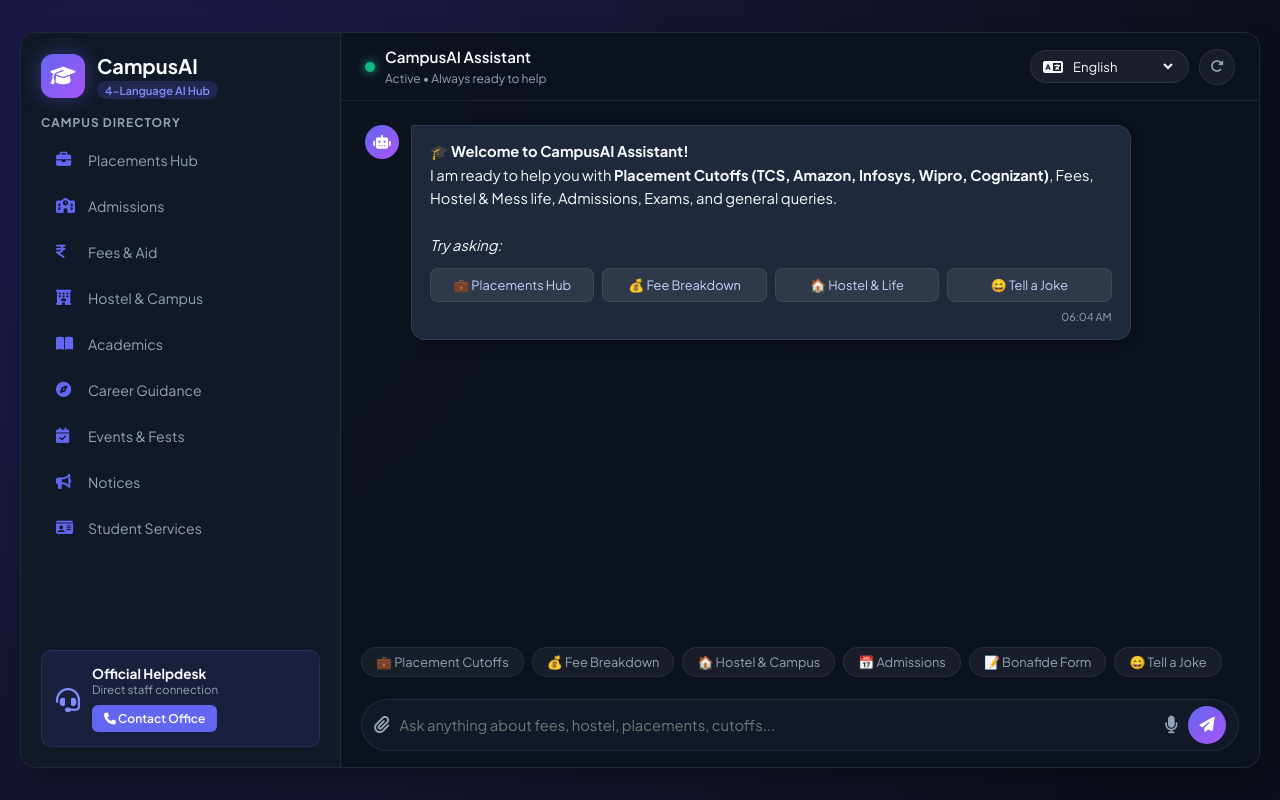
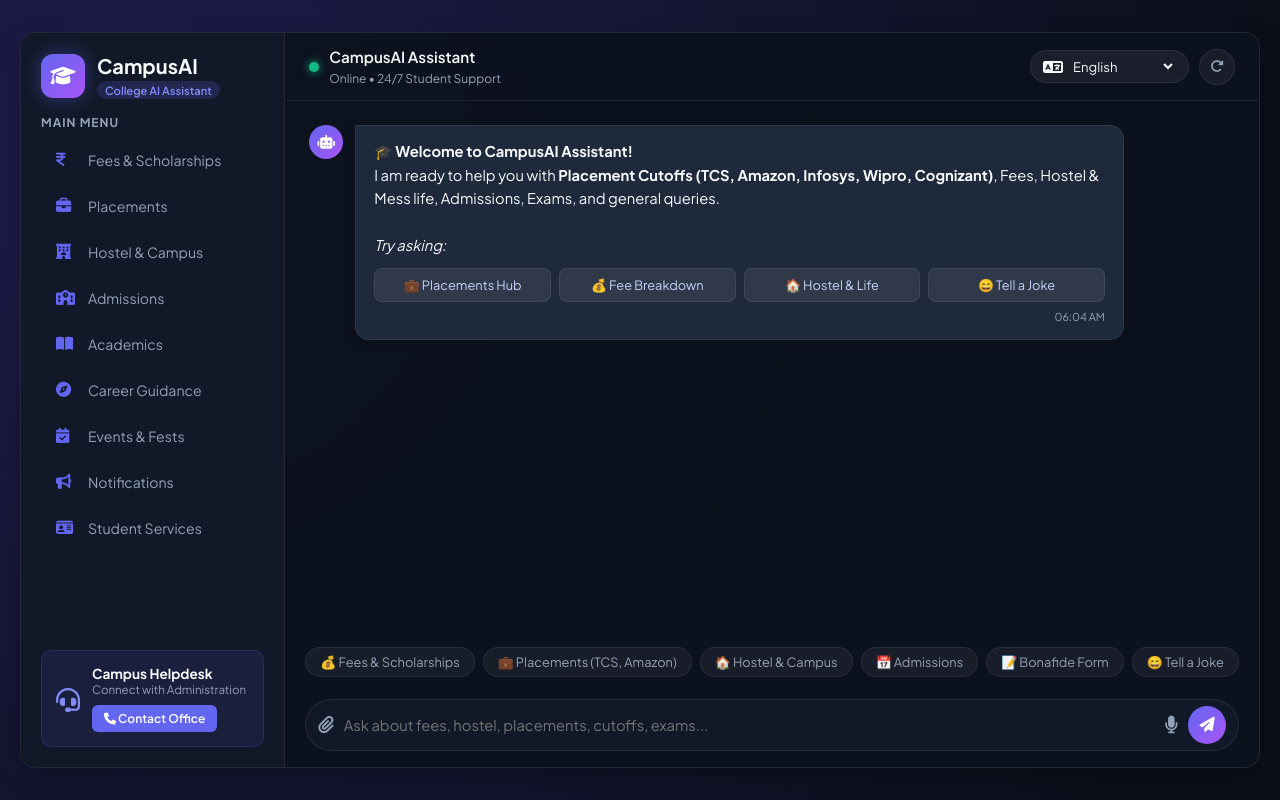
Before and after one commit to TulasiPolireddy/Ai-chat-bot, a plain HTML site: page index.html in a window 1280 px wide. Drawn offline with Linux system fonts and the light colour scheme.

Commit message:
Update text and structure in index.html

```diff
--- a/index.html
+++ b/index.html
@@ -6,7 +6,7 @@
     <title>CampusAI | Smart Multilingual College Assistant</title>
     <!-- Google Fonts -->
     <link href="https://fonts.googleapis.com/css2?family=Plus+Jakarta+Sans:wght@300;400;500;600;700;800&display=swap" rel="stylesheet">
-    <!-- Font Awesome 6 Icons -->
+    <!-- Font Awesome Icons -->
     <link rel="stylesheet" href="https://cdnjs.cloudflare.com/ajax/libs/font-awesome/6.5.1/css/all.min.css">
     <link rel="stylesheet" href="style.css">
 </head>
@@ -21,24 +21,24 @@
                 </div>
                 <div>
                     <h2>CampusAI</h2>
-                    <span class="badge">4-Language AI Hub</span>
+                    <span class="badge">College AI Assistant</span>
                 </div>
             </div>
 
             <div class="sidebar-section">
-                <h3>Campus Directory</h3>
+                <h3>Main Menu</h3>
                 <div class="category-list">
+                    <button class="cat-btn" onclick="sendQuickPrompt('Fees and scholarships details')">
+                        <i class="fa-solid fa-indian-rupee-sign"></i> <span>Fees & Scholarships</span>
+                    </button>
                     <button class="cat-btn" onclick="sendQuickPrompt('Placement eligibility and company criteria')">
-                        <i class="fa-solid fa-briefcase"></i> <span>Placements Hub</span>
+                        <i class="fa-solid fa-briefcase"></i> <span>Placements</span>
+                    </button>
+                    <button class="cat-btn" onclick="sendQuickPrompt('Hostel facilities, mess food and timings')">
+                        <i class="fa-solid fa-hotel"></i> <span>Hostel & Campus</span>
                     </button>
                     <button class="cat-btn" onclick="sendQuickPrompt('College admission process and dates')">
                         <i class="fa-solid fa-school"></i> <span>Admissions</span>
-                    </button>
-                    <button class="cat-btn" onclick="sendQuickPrompt('Fee structure, deadlines and scholarships')">
-                        <i class="fa-solid fa-indian-rupee-sign"></i> <span>Fees & Aid</span>
-                    </button>
-                    <button class="cat-btn" onclick="sendQuickPrompt('Hostel facilities, mess food and timings')">
-                        <i class="fa-solid fa-hotel"></i> <span>Hostel & Campus</span>
                     </button>
                     <button class="cat-btn" onclick="sendQuickPrompt('Exam schedule, syllabus and attendance')">
                         <i class="fa-solid fa-book-open"></i> <span>Academics</span>
@@ -50,7 +50,7 @@
                         <i class="fa-solid fa-calendar-check"></i> <span>Events & Fests</span>
                     </button>
                     <button class="cat-btn" onclick="sendQuickPrompt('Recent circulars and notices')">
-                        <i class="fa-solid fa-bullhorn"></i> <span>Notices</span>
+                        <i class="fa-solid fa-bullhorn"></i> <span>Notifications</span>
                     </button>
                     <button class="cat-btn" onclick="sendQuickPrompt('Student services, bonafide and certificates')">
                         <i class="fa-solid fa-id-card"></i> <span>Student Services</span>
@@ -58,12 +58,12 @@
                 </div>
             </div>
 
-            <!-- College Emergency / Official Desk -->
+            <!-- College Helpdesk Card -->
             <div class="support-card">
                 <div class="support-icon"><i class="fa-solid fa-headset"></i></div>
                 <div>
-                    <h4>Official Helpdesk</h4>
-                    <p>Direct staff connection</p>
+                    <h4>Campus Helpdesk</h4>
+                    <p>Connect with Administration</p>
                     <button class="btn-support" onclick="triggerHandoff()"><i class="fa-solid fa-phone"></i> Contact Office</button>
                 </div>
             </div>
@@ -81,7 +81,7 @@
                         <span class="online-dot"></span>
                         <div>
                             <h3>CampusAI Assistant</h3>
-                            <span class="subtext">Active • Always ready to help</span>
+                            <span class="subtext">Online • 24/7 Student Support</span>
                         </div>
                     </div>
                 </div>
@@ -98,7 +98,7 @@
                         </select>
                     </div>
 
-                    <!-- Clear Chat -->
+                    <!-- Reset Chat -->
                     <button class="icon-btn" title="Reset Conversation" onclick="clearChat()">
                         <i class="fa-solid fa-rotate-right"></i>
                     </button>
@@ -108,28 +108,28 @@
             <!-- Chat Message Window -->
             <div class="chat-body" id="chatBody"></div>
 
-            <!-- Quick Action Chips -->
+            <!-- Quick Action Chips (Single Clean Option for Fees & Scholarships) -->
             <div class="quick-chips" id="quickChips">
-                <button class="chip" onclick="sendQuickPrompt('Placement eligibility and company criteria')">💼 Placement Cutoffs</button>
-                <button class="chip" onclick="sendQuickPrompt('Fee structure, deadlines and scholarships')">💰 Fee Breakdown</button>
+                <button class="chip" onclick="sendQuickPrompt('Fees and scholarships details')">💰 Fees & Scholarships</button>
+                <button class="chip" onclick="sendQuickPrompt('Placement eligibility and company criteria')">💼 Placements (TCS, Amazon)</button>
                 <button class="chip" onclick="sendQuickPrompt('Hostel facilities, mess food and timings')">🏠 Hostel & Campus</button>
-                <button class="chip" onclick="sendQuickPrompt('Admission process and dates')">📅 Admissions</button>
+                <button class="chip" onclick="sendQuickPrompt('College admission process and dates')">📅 Admissions</button>
                 <button class="chip" onclick="sendQuickPrompt('How can I get a Bonafide Certificate?')">📝 Bonafide Form</button>
                 <button class="chip" onclick="sendQuickPrompt('Tell me a campus joke')">😄 Tell a Joke</button>
             </div>
 
-            <!-- Chat Footer Input -->
+            <!-- Chat Input Footer -->
             <footer class="chat-footer">
                 <div class="input-wrapper">
                     <!-- File Upload Button -->
-                    <label class="file-upload-btn" title="Upload circular or document">
+                    <label class="file-upload-btn" title="Upload circular or syllabus">
                         <i class="fa-solid fa-paperclip"></i>
                         <input type="file" id="docUpload" accept=".pdf,.doc,.txt" onchange="handleFileUpload(event)">
                     </label>
 
-                    <input type="text" id="userInput" placeholder="Ask anything about fees, hostel, placements, cutoffs..." autocomplete="off">
+                    <input type="text" id="userInput" placeholder="Ask about fees, hostel, placements, cutoffs, exams..." autocomplete="off">
 
-                    <!-- Voice Mic Input -->
+                    <!-- Voice Input Button -->
                     <button id="micBtn" class="action-btn" title="Voice Input" onclick="toggleSpeechRecognition()">
                         <i class="fa-solid fa-microphone"></i>
                     </button>
```
